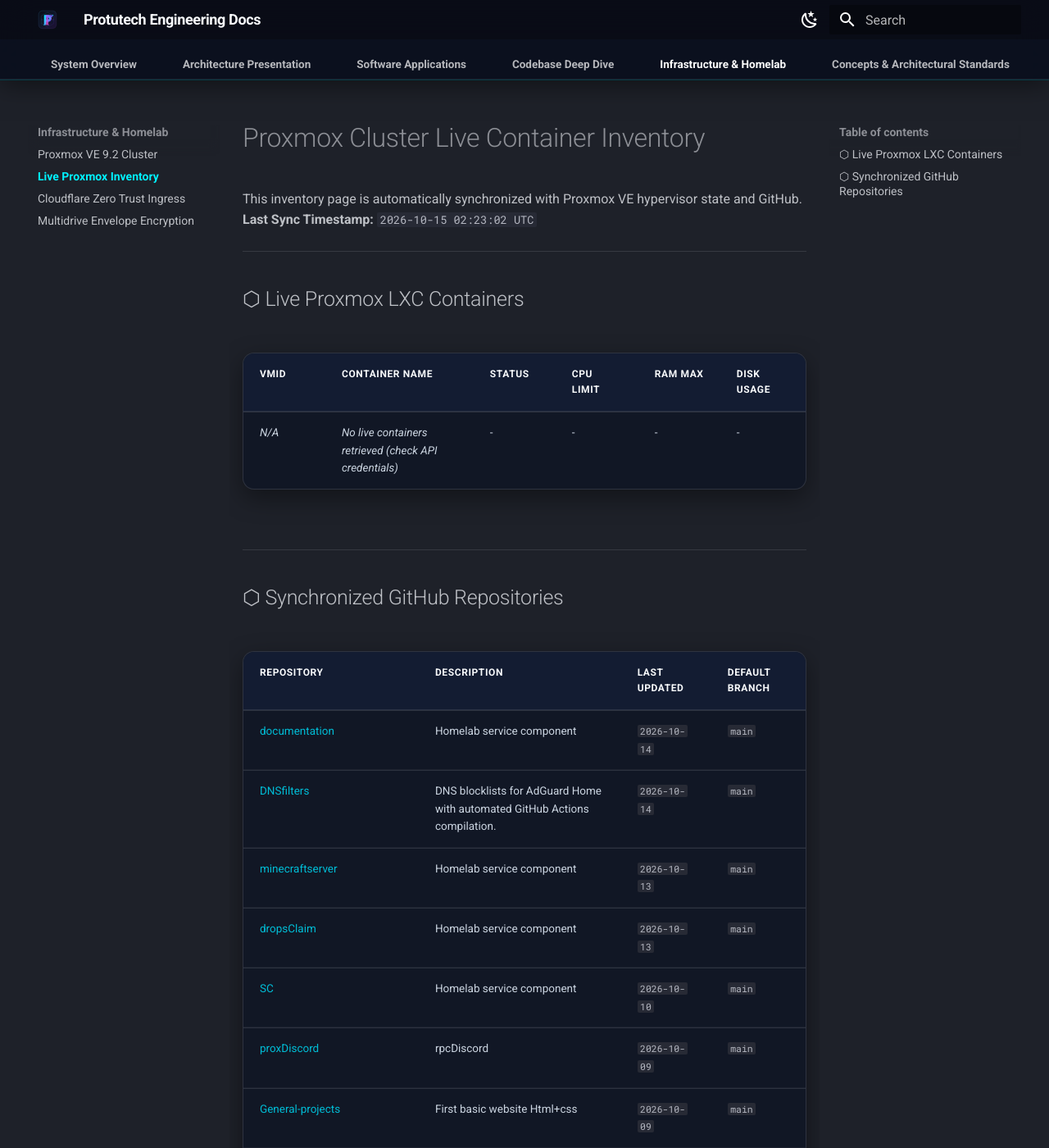
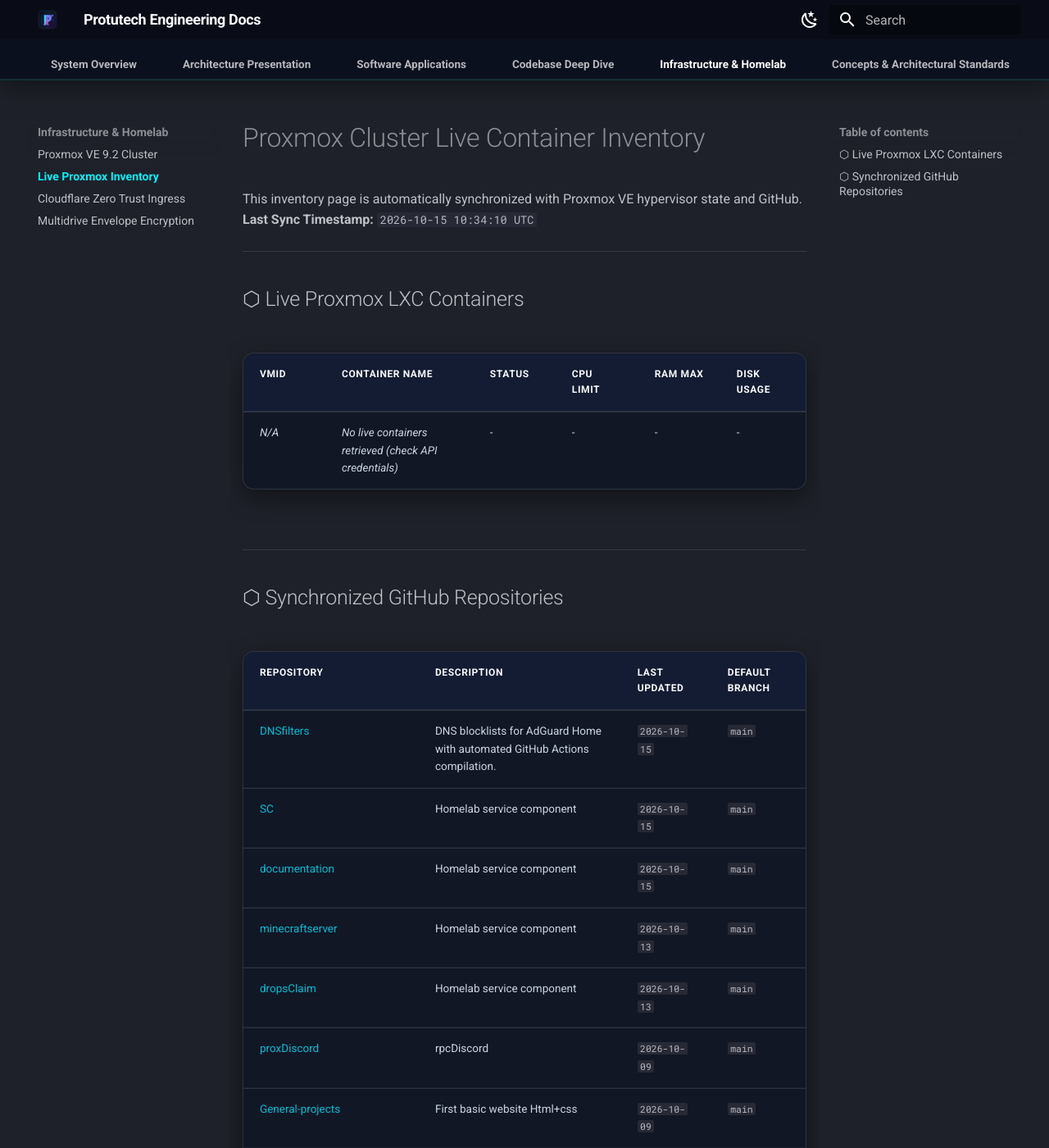
Before and after one commit to IAndrexI/documentation, an MkDocs documentation site: the page built from docs/infra/proxmox-live-inventory.md, in a window 1280 px wide and 1400 px high. Shown: the whole window at 82% size. Built offline with MkDocs 1.6.1 and Material for MkDocs 9.7.7, drawn with Linux system fonts in a browser that asks for light colours.

Commit message:
chore(auto-update): sync live Proxmox containers and GitHub repos [skip ci]

```diff
--- a/docs/infra/proxmox-live-inventory.md
+++ b/docs/infra/proxmox-live-inventory.md
@@ -1,7 +1,7 @@
 # Proxmox Cluster Live Container Inventory
 
 This inventory page is automatically synchronized with Proxmox VE hypervisor state and GitHub.
-**Last Sync Timestamp:** `2026-10-15 02:23:02 UTC`
+**Last Sync Timestamp:** `2026-10-15 10:34:10 UTC`
 
 ---
 
@@ -17,11 +17,11 @@
 
 | Repository | Description | Last Updated | Default Branch |
 | :--- | :--- | :--- | :--- |
-| [documentation](https://github.com/IAndrexI/documentation) | Homelab service component | `2026-10-14` | `main` |
-| [DNSfilters](https://github.com/IAndrexI/DNSfilters) | DNS blocklists for AdGuard Home with automated GitHub Actions compilation. | `2026-10-14` | `main` |
+| [DNSfilters](https://github.com/IAndrexI/DNSfilters) | DNS blocklists for AdGuard Home with automated GitHub Actions compilation. | `2026-10-15` | `main` |
+| [SC](https://github.com/IAndrexI/SC) | Homelab service component | `2026-10-15` | `main` |
+| [documentation](https://github.com/IAndrexI/documentation) | Homelab service component | `2026-10-15` | `main` |
 | [minecraftserver](https://github.com/IAndrexI/minecraftserver) | Homelab service component | `2026-10-13` | `main` |
 | [dropsClaim](https://github.com/IAndrexI/dropsClaim) | Homelab service component | `2026-10-13` | `main` |
-| [SC](https://github.com/IAndrexI/SC) | Homelab service component | `2026-10-10` | `main` |
 | [proxDiscord](https://github.com/IAndrexI/proxDiscord) | rpcDiscord | `2026-10-09` | `main` |
 | [General-projects](https://github.com/IAndrexI/General-projects) | First basic website Html+css | `2026-10-09` | `main` |
 | [SoulSeek](https://github.com/IAndrexI/SoulSeek) | Soulseek auto downloader | `2026-10-08` | `main` |
```
